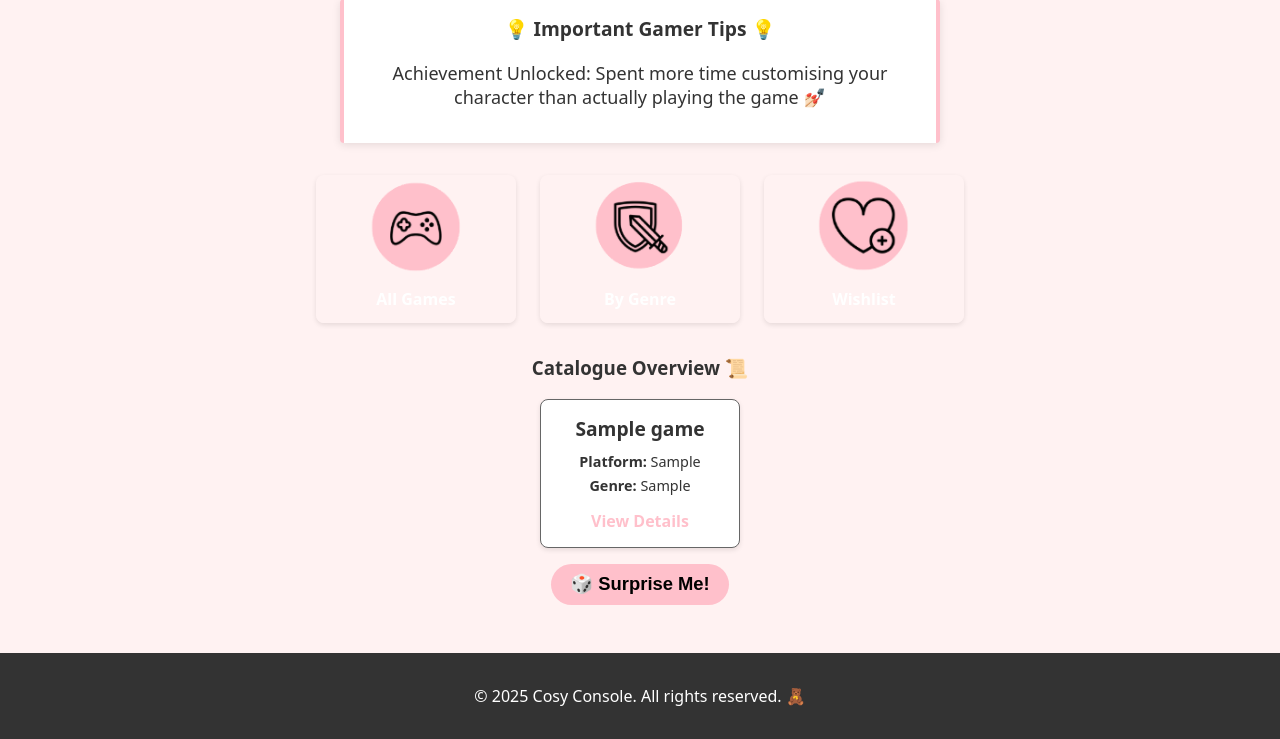
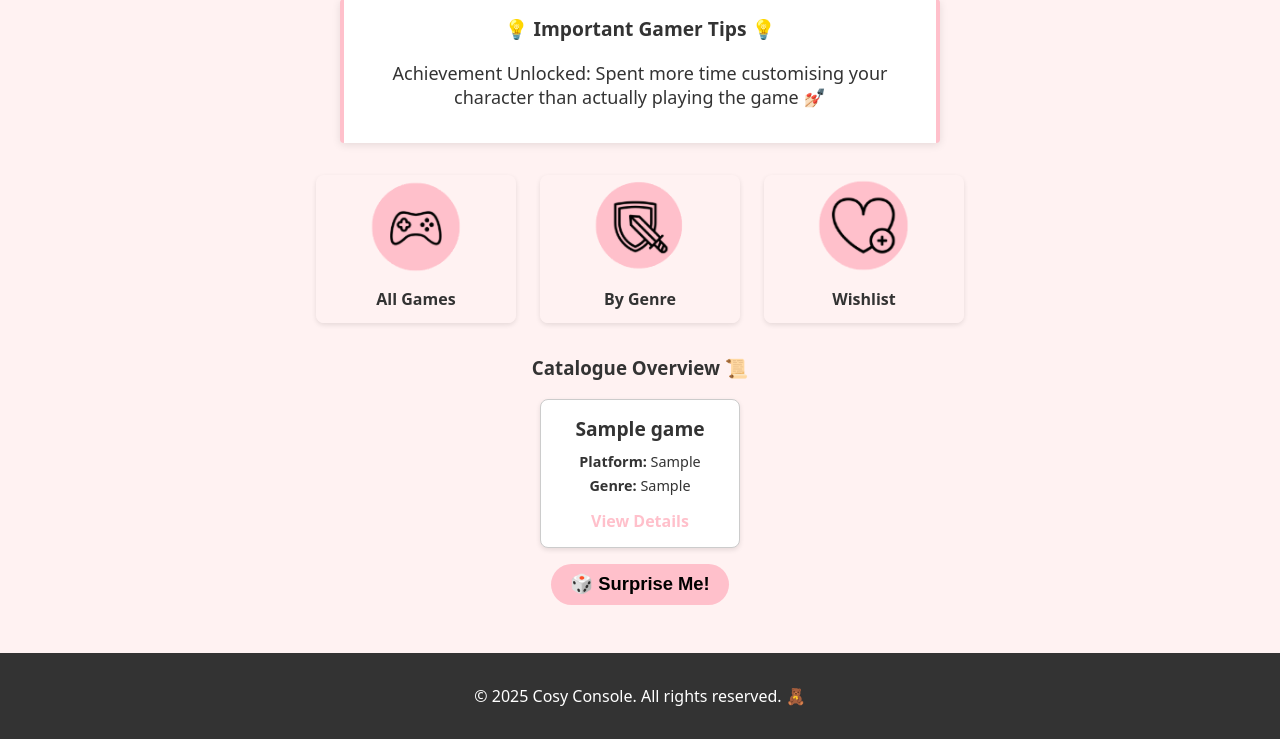
Before and after one commit to briannemcgrath/WSAA-coursework, a Flask app: page / in a window 1280 px wide. Shown: the part 735-1474 px from the top of the page. Run offline with Flask 3, Linux system fonts and the light colour scheme; tables that the repository leaves empty hold one stand-in row (values such as "Sample post").

Commit message:
Minor Tweaks on Styling

```diff
--- a/project/static/css/styles.css
+++ b/project/static/css/styles.css
@@ -201,7 +201,7 @@ footer {
 .widget {
   text-align: center;
   text-decoration: none;
-  color: var(--card-bg);
+  color: var(--text);
   width: 200px;
   border-radius: 8px;
   overflow: hidden;
@@ -236,7 +236,7 @@ background-repeat: no-repeat;
 
 .game-card {
   background-color: var(--card-bg);
-  border: 1px solid var(--muted);
+  border: 1px solid #ccc;
   border-radius: 8px;
   box-shadow: 0 2px 5px var(--shadow);
   padding: 15px;
@@ -390,12 +390,12 @@ background-repeat: no-repeat;
 }
 
 .search-form button:hover {
-  background-color: #333333;
+  background-color: var(--text);
 }
 
 .search-form select {
   padding: 0.5em 0.8em;
-  font-size: 1.15em;
+  font-size: 1em;
   border: 2px solid #ccc;
   border-radius: 8px;
   background-color: #ffffff;
```
